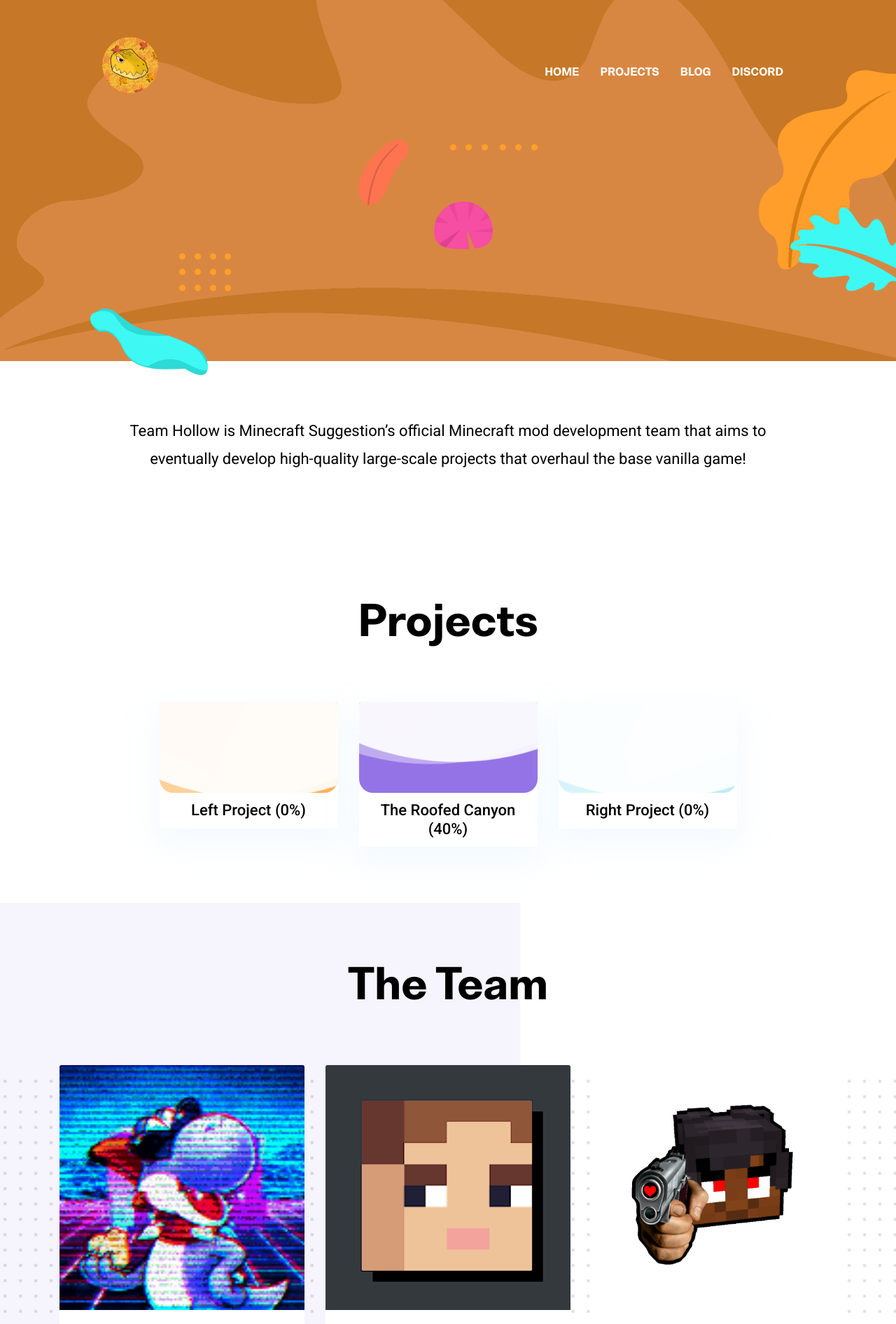
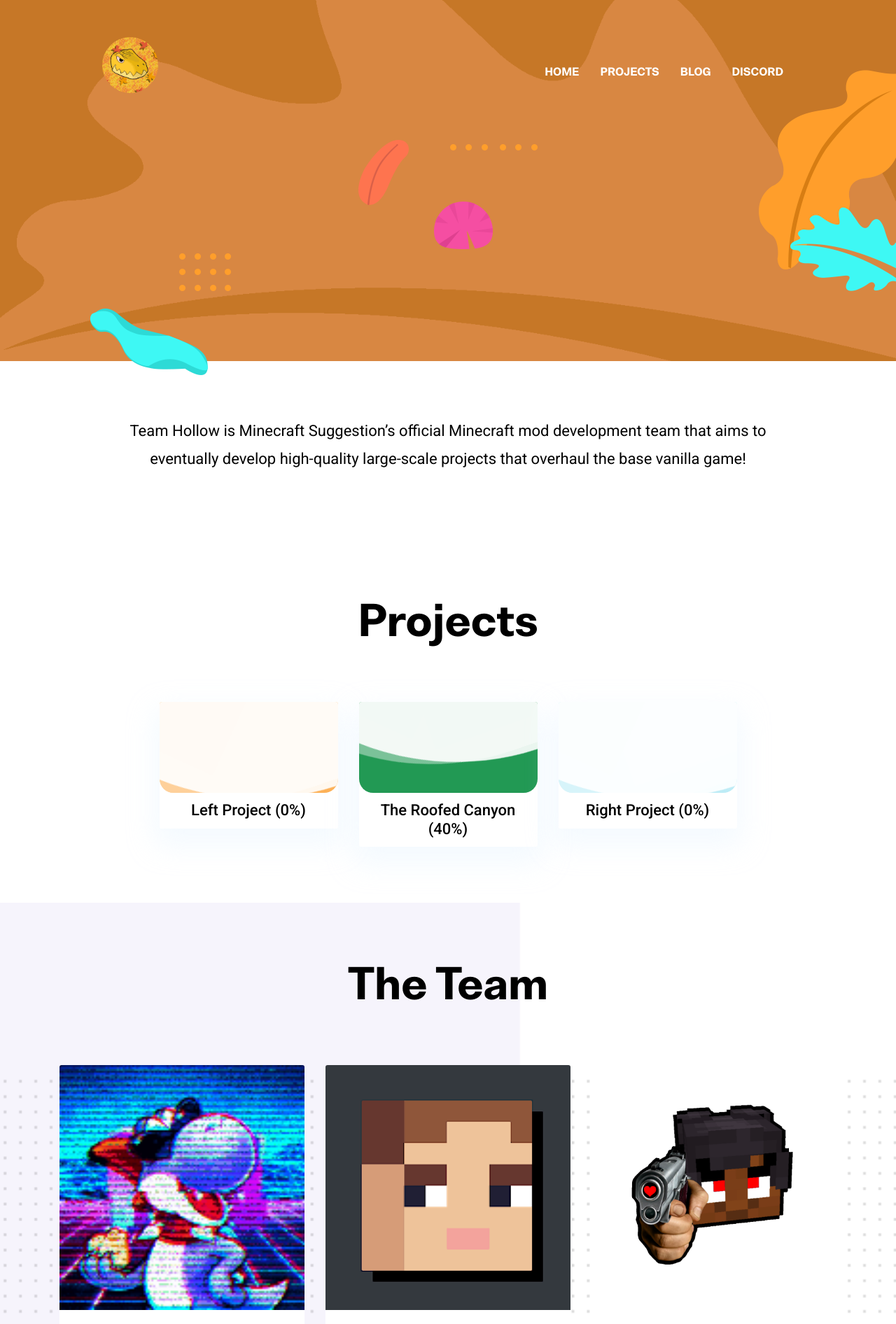
Before and after one commit to teamhollow/teamhollow.net, a Jekyll site: the page built from index.html, in a window 1280 px wide. Shown: the top 1892 px of the page at 70% size. Built offline with Jekyll 4.4.1, drawn with Linux system fonts in a browser that asks for light colours; nearby versions of some CDN libraries; comment, search, counter and statistics services are not loaded.

Commit message:
Update TRC project liquid colour

```diff
--- a/_data/settings.yml
+++ b/_data/settings.yml
@@ -77,5 +77,5 @@
 projects-title: Projects
 projects:
 - {name: Left Project, color: '#fdb157', value: '0%'}
-- {name: The Roofed Canyon, color: '#9473e6', value: '40%'}
+- {name: The Roofed Canyon, color: '#229954', value: '40%'}
 - {name: Right Project, color: '#bdecf6', value: '0%'}
```
